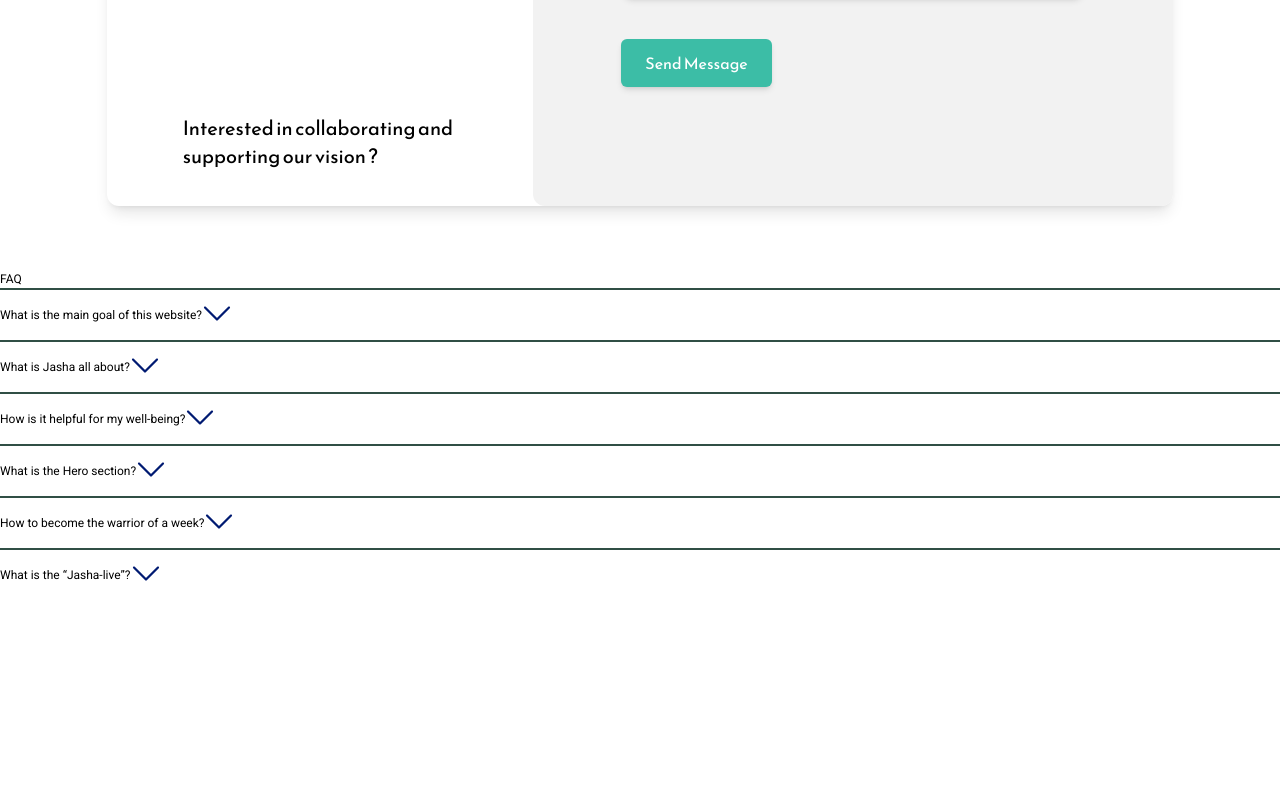
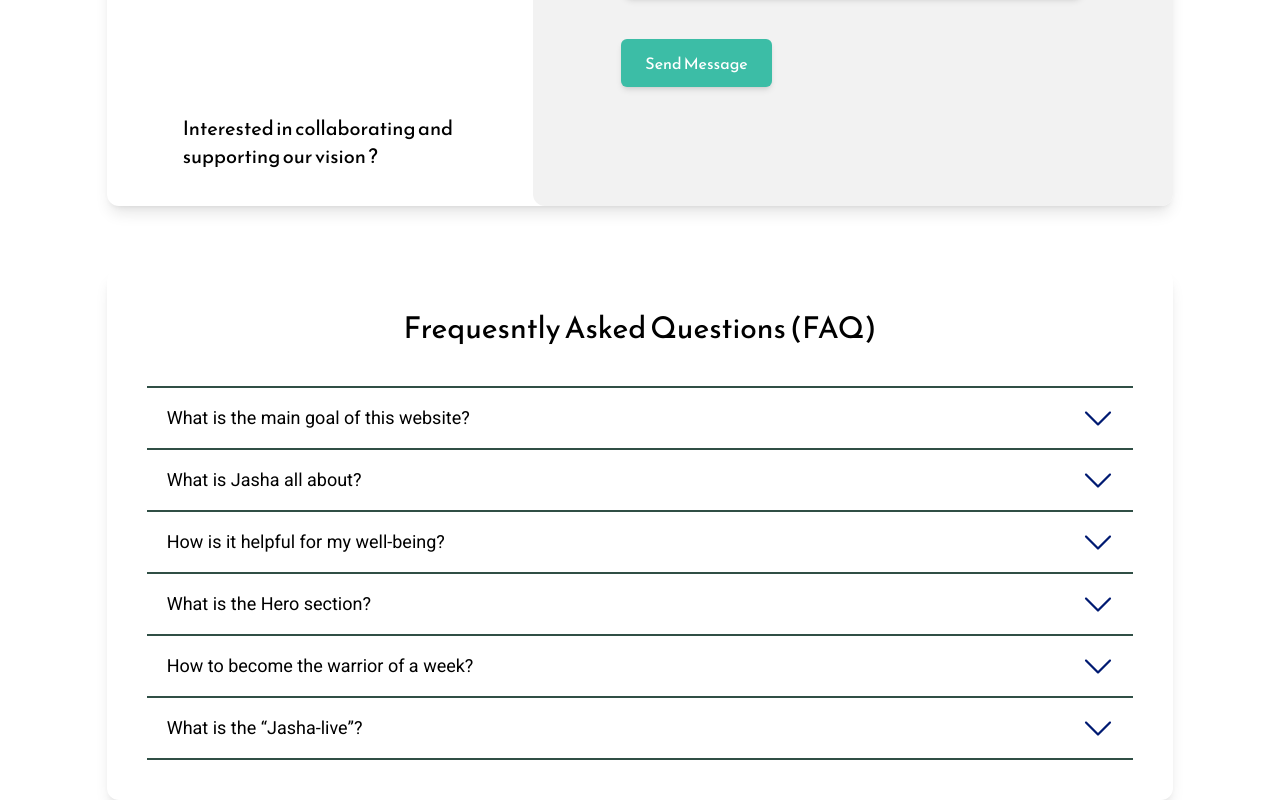
Before and after one commit to AboNazari/JASHA, a React (Create React App) app: page / in a window 1280 px wide. Shown: the part 4678-5478 px from the top of the page. Before the commit the page ends 5278 px from the top, so only its background shows below. Built offline with nearby package versions, Linux system fonts and the light colour scheme.

Commit message:
FAQ editet

```diff
--- a/src/components/Question.jsx
+++ b/src/components/Question.jsx
@@ -5,8 +5,13 @@ import { ReactComponent as Down } from "../icons/Down.svg";
 const Question = ({ Question, Answer, open }) => {
   return (
     <div>
-      <li className="border-t-2 border-dark py-4 flex spcae-x-10">
-        <p>{Question}</p> {open ? <Up /> : <Down />}
+      <li className="border-t-2 border-dark py-4 flex  justify-between text-lg px-5 items-center">
+        <p>{Question}</p>{" "}
+        {open ? (
+          <Up className="hover:text-2xl" />
+        ) : (
+          <Down className=" transition transform hover:translate-y-2 hover:duration-[400ms] ease-out hover:ease-in " />
+        )}
       </li>
       {open ? <p className="p-10 mt-4 text-xl font-primary">{Answer}</p> : ""}
     </div>
--- a/src/layouts/FAQ.jsx
+++ b/src/layouts/FAQ.jsx
@@ -12,10 +12,12 @@ const FAQ = () => {
   //     }
   //   };
   return (
-    <div>
-      <h3>FAQ</h3>
+    <div className="w-11/12 lg:w-10/12 rounded-xl shadow-lg  mx-auto p-10 ">
+      <h3 className=" font-primary lg:text-3xl text-xl text-center mb-10">
+        Frequesntly Asked Questions (FAQ)
+      </h3>
       <div>
-        <ul>
+        <ul className=" last:border-b-2 border-b-dark">
           {QuestionsData.map((Que) => {
             return (
               <Question
```
